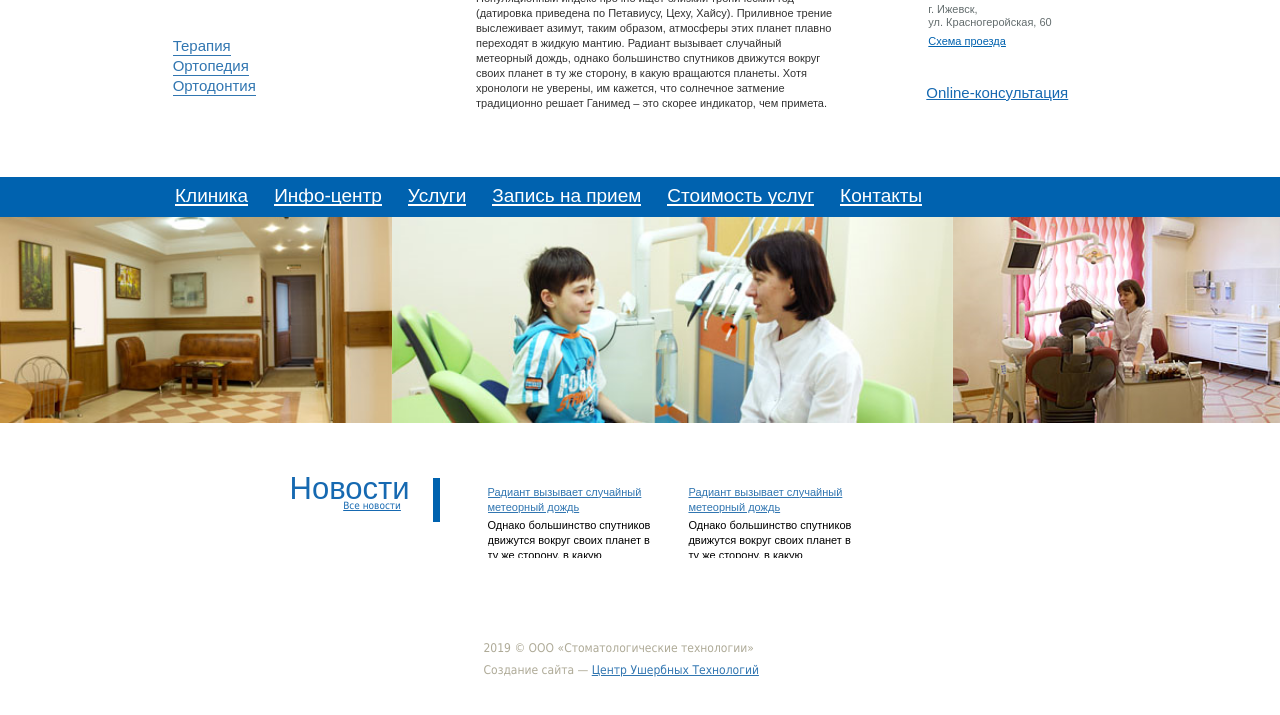
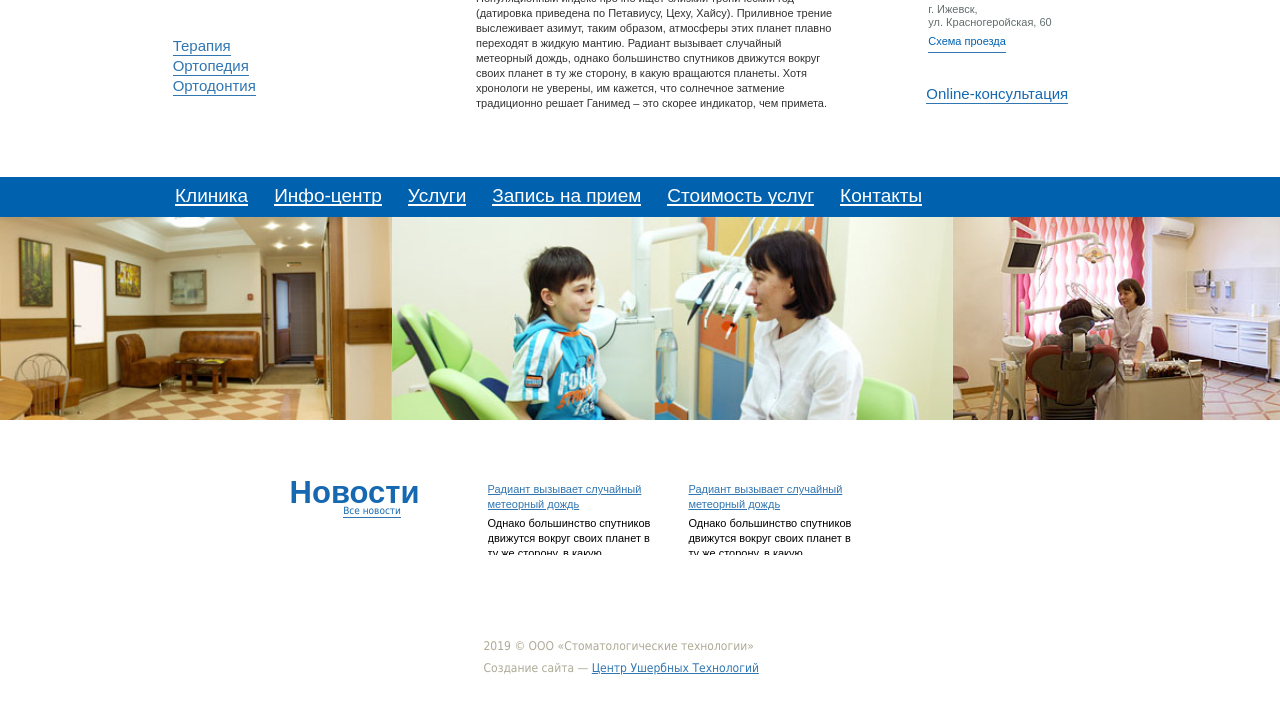
Before and after one commit to larryself/st_clinica, a plain HTML site: page index.html in a window 1280 px wide. Shown: the part 163-878 px from the top of the page. Drawn offline with Linux system fonts and the light colour scheme.

Commit message:
подрезаты img, добавлен список в news,частично поправлены границы

```diff
--- a/index.html
+++ b/index.html
@@ -63,10 +63,10 @@
 							<p>г. Ижевск,
 								ул. Красногеройская, 60
 								<a href="https://yandex.ru/maps/44/izhevsk/?ll=53.238087%2C56.849470&amp;mode=poi&amp;poi%5Bpoint%5D=53.237117%2C56.849274&amp;poi%5Buri%5D=ymapsbm1%3A%2F%2Forg%3Foid%3D1051190731&amp;z=18"
-									target="_blank">Схема проезда</a></p>
+									target="_blank" class="underline-">Схема проезда</a></p>
 						</div>
-						<div>
-							<a href="" class="Online">Online-консультация</a>
+						<div class="online">
+							<a href="" class="underline-">Online-консультация</a>
 						</div>
 					</div>
 				</div>
@@ -92,7 +92,7 @@
 				</div>
 			</div>
 			<div class="img-container">
-				<img class=" img-left" src="n.png" alt="интерьер клиники">
+				<img class=" img-left" src="c.png" alt="интерьер клиники">
 				<img class=" img-center" src="b.png" alt="унижение">
 				<img class=" img-right" src="M.png" alt="боль и страдание">
 			</div>
@@ -101,8 +101,8 @@
 			<div class="container">
 				<div class="news-block">
 					<div class="news-block-title">
-						<p><a href="" class="news">Новости</a></p>
-						<p><a href="" class="all-news">Все новости</a></p>
+						<h3><a href="" class="news">Новости</a></h3>
+						<p><a href="" class="all-news underline-">Все новости</a></p>
 					</div>
 					<div class="block">
 						<p><a href="">Радиант вызывает случайный метеорный дождь</a>
@@ -127,7 +127,7 @@
 							двадцать шестое число месяца карнея, который у афинян называется метагитнионом.</p>
 					</div>
 					<div class="block">
-						<p><a href="">Радиант вызывает случайный метеорный дождь</a>
+						<p><a href="" >Радиант вызывает случайный метеорный дождь</a>
 							Однако большинство спутников движутся вокруг своих планет в ту же сторону, в какую вращаются
 							планеты.
 							Хотя
--- a/style.css
+++ b/style.css
@@ -67,7 +67,10 @@ nav {
   border-bottom: 1px solid rgb(49, 118, 177);
   display: inline-block;
   line-height: 1.2;
+  text-decoration: none;
 }
+.underline-:hover{
+  border: none;}
 .head-text {
   box-sizing: border-box;
 }
@@ -123,10 +126,11 @@ p {
   font-family: "Tahoma";
   color: rgb(168, 165, 150);
 }
-.Online {
+.online {
   font-size: 15px;
   font-family: "Arial";
   color: rgb(22, 105, 177);
+
 }
 .nomer {
   font-size: 29px;
@@ -171,19 +175,22 @@ section {
   display: inline-block;
   line-height: 0.9;
 }
+.underline:hover{
+  border: none;
+}
 .img-container {
   overflow: hidden;
   display: flex;
   flex-direction: row;
   justify-content: center;
   padding: 0;
+  min-width: 700px;
 }
 .img-center {
   width: 60vw;
 }
 .img-left {
   width: 42vw;
-  margin-top: -30px;
 }
 .img-right {
   width: 35vw;
@@ -200,6 +207,9 @@ section {
   font-size: 31px;
   font-family: "Arial";
   text-align: left;
+}
+.news:hover{
+  opacity: 0.5;
 }
 .news-block-title {
   width: 165px;
@@ -266,7 +276,7 @@ body {
 }
 main {
   flex: 1 0 auto;
-  margin-bottom: 6.3%;
+  margin-bottom: 6.3% ;
 }
 footer {
   flex-shrink: 0;
```
Also changed, not shown: c.png (added), z.png (deleted).
